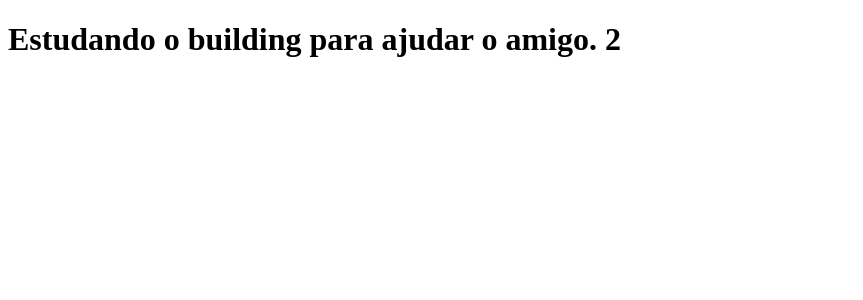
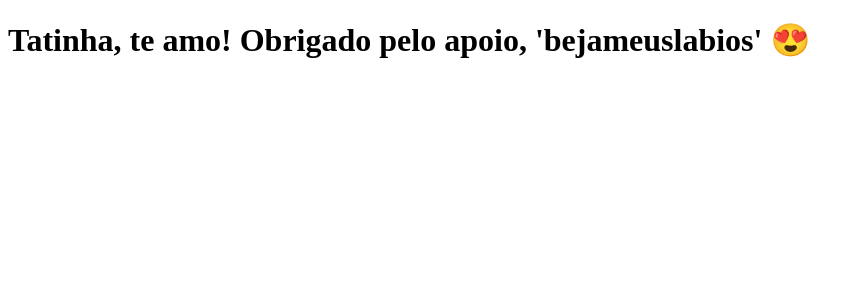
Before and after one commit to vvoozzoo/clone-tabnews, a Next.js app: page / in a window 1280 px wide. Shown: the top 300 px of the page, without its empty margins (0-863 px from the left). Built offline with nearby package versions, Linux system fonts and the light colour scheme.

Commit message:
Frase para quem amo

```diff
--- a/pages/index.js
+++ b/pages/index.js
@@ -1,5 +1,5 @@
 function Home (){
-    return <h1>Estudando o building para ajudar o amigo. 2</h1>
+    return <h1>Tatinha, te amo! Obrigado pelo apoio, 'bejameuslabios' 😍</h1>
 }
 
 export default Home;
```
